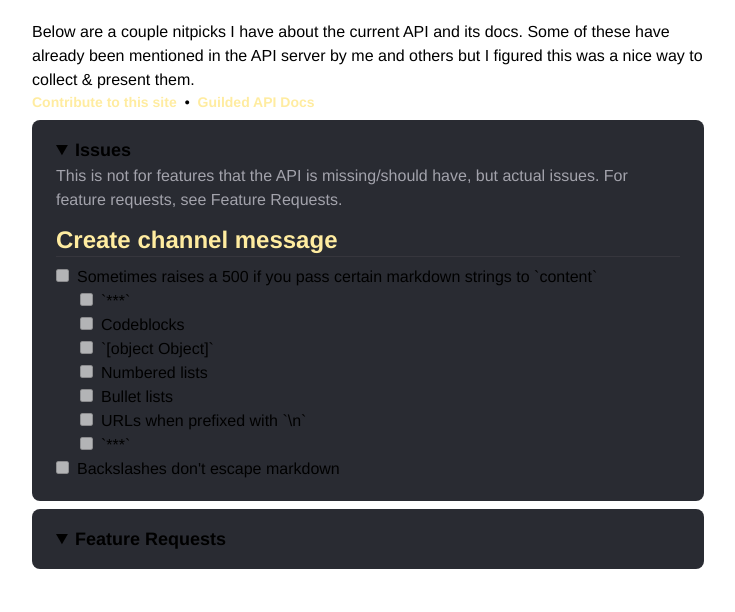
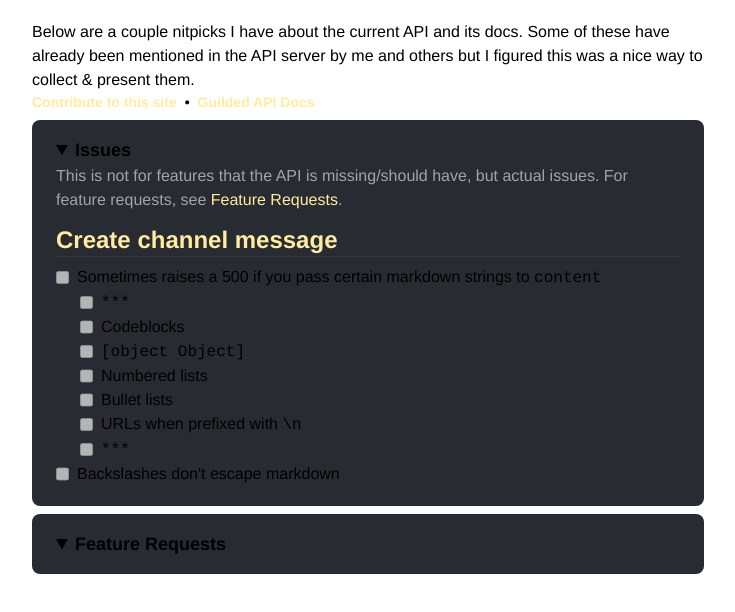
Before and after one commit to GuildedAPI/bot-api-issues, a React (Create React App) app: page / in a window 1280 px wide. Shown: the top 612 px of the page, without its empty margins (272-1007 px from the left). Built offline with nearby package versions, Linux system fonts and the light colour scheme; a web font is replaced by a local one.

Commit message:
feat: markdown for issues, link style

```diff
--- a/src/App.tsx
+++ b/src/App.tsx
@@ -95,14 +95,14 @@ const Issues: React.FC<{ issues: Issue[] }> = ({ issues }) => {
     <ul>
       {issues.map((issue, index) => (
         <>
-          <li key={`issue-${index}/${issues.length}`}>
+          <li key={`issue-${index}/${issues.length}`} className='flex'>
             <input
               type='checkbox'
               defaultChecked={issue.isComplete}
               className='mr-2'
               disabled
             />
-            {issue.description}
+            <Markdown>{issue.description}</Markdown>
           </li>
           {issue.issues && (
             <div className='ml-6'>
--- a/src/components/Markdown.tsx
+++ b/src/components/Markdown.tsx
@@ -1,7 +1,12 @@
 import React from 'react';
 import ReactMarkdown from 'react-markdown';
 import remarkGfm from 'remark-gfm';
+import { Link } from './Link';
 
 export const Markdown: React.FC<{children: string}> = ({children}) => {
-  return <ReactMarkdown remarkPlugins={[remarkGfm]}>{children}</ReactMarkdown>;
+  return <ReactMarkdown components={{
+    a(props) {
+      return <Link {...props}/>;
+    }
+  }} remarkPlugins={[remarkGfm]}>{children}</ReactMarkdown>;
 };
```
